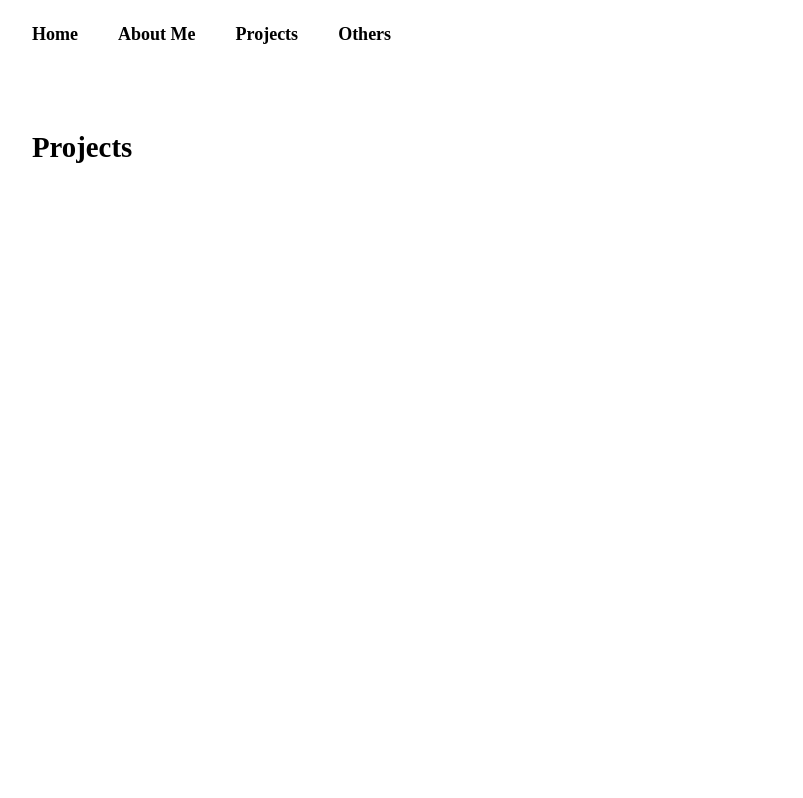
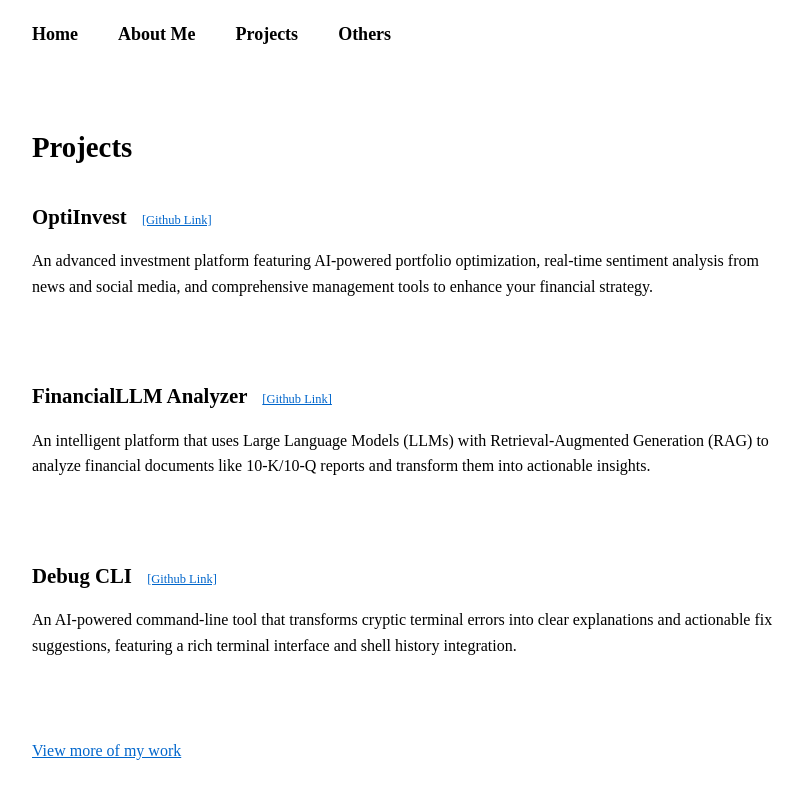
Before and after one commit to anaysomani05/personal-website, a plain HTML site: page projects.html in a window 1280 px wide. Shown: the whole page, without its empty margins (228-1031 px from the left). Drawn offline with Linux system fonts and the light colour scheme.

Commit message:
updated content

```diff
--- a/projects.html
+++ b/projects.html
@@ -22,7 +22,24 @@
         </header>
 
         <section class="content">
-            <p></p>
+            <div class="project">
+                <h3>OptiInvest <a href="https://github.com/anaysomani05/opti-invest" target="_blank" class="github-link">[Github Link]</a></h3>
+                <p>An advanced investment platform featuring AI-powered portfolio optimization, real-time sentiment analysis from news and social media, and comprehensive management tools to enhance your financial strategy.</p>
+            </div>
+
+            <div class="project">
+                <h3>FinancialLLM Analyzer <a href="https://github.com/anaysomani05/financial-llm-analyzer" target="_blank" class="github-link">[Github Link]</a></h3>
+                <p>An intelligent platform that uses Large Language Models (LLMs) with Retrieval-Augmented Generation (RAG) to analyze financial documents like 10-K/10-Q reports and transform them into actionable insights.</p>
+            </div>
+
+            <div class="project">
+                <h3>Debug CLI <a href="https://github.com/anaysomani05/debug-cli" target="_blank" class="github-link">[Github Link]</a></h3>
+                <p>An AI-powered command-line tool that transforms cryptic terminal errors into clear explanations and actionable fix suggestions, featuring a rich terminal interface and shell history integration.</p>
+            </div>
+
+            <div class="more-work">
+                <p><a href="https://github.com/anaysomani05" target="_blank" class="more-work-link">View more of my work</a></p>
+            </div>
         </section>
     </main>
 
--- a/styles/style.css
+++ b/styles/style.css
@@ -139,6 +139,46 @@ a:hover {
 }
 
 /* Projects specific styles */
+.project {
+    margin-bottom: 40px;
+    padding-bottom: 20px;
+}
+
+.project h3 {
+    margin-bottom: 15px;
+}
+
+.github-link {
+    color: #0066cc !important;
+    text-decoration: underline !important;
+    font-size: 0.6em;
+    font-weight: normal;
+    margin-left: 10px;
+    transition: color 0.3s ease;
+}
+
+.github-link:hover {
+    color: #004499 !important;
+    text-decoration: underline !important;
+}
+
+.more-work {
+    margin-top: 30px;
+}
+
+.more-work-link {
+    color: #0066cc !important;
+    text-decoration: underline !important;
+    font-size: inherit;
+    font-weight: normal;
+    transition: color 0.3s ease;
+}
+
+.more-work-link:hover {
+    color: #004499 !important;
+    text-decoration: underline !important;
+}
+
 .project-item {
     border-bottom: 1px solid #cccccc;
     padding-bottom: 30px;
```
Also changed, not shown: about.html (+5 -5 lines), index.html (+1 -1 lines), 1 other file.
